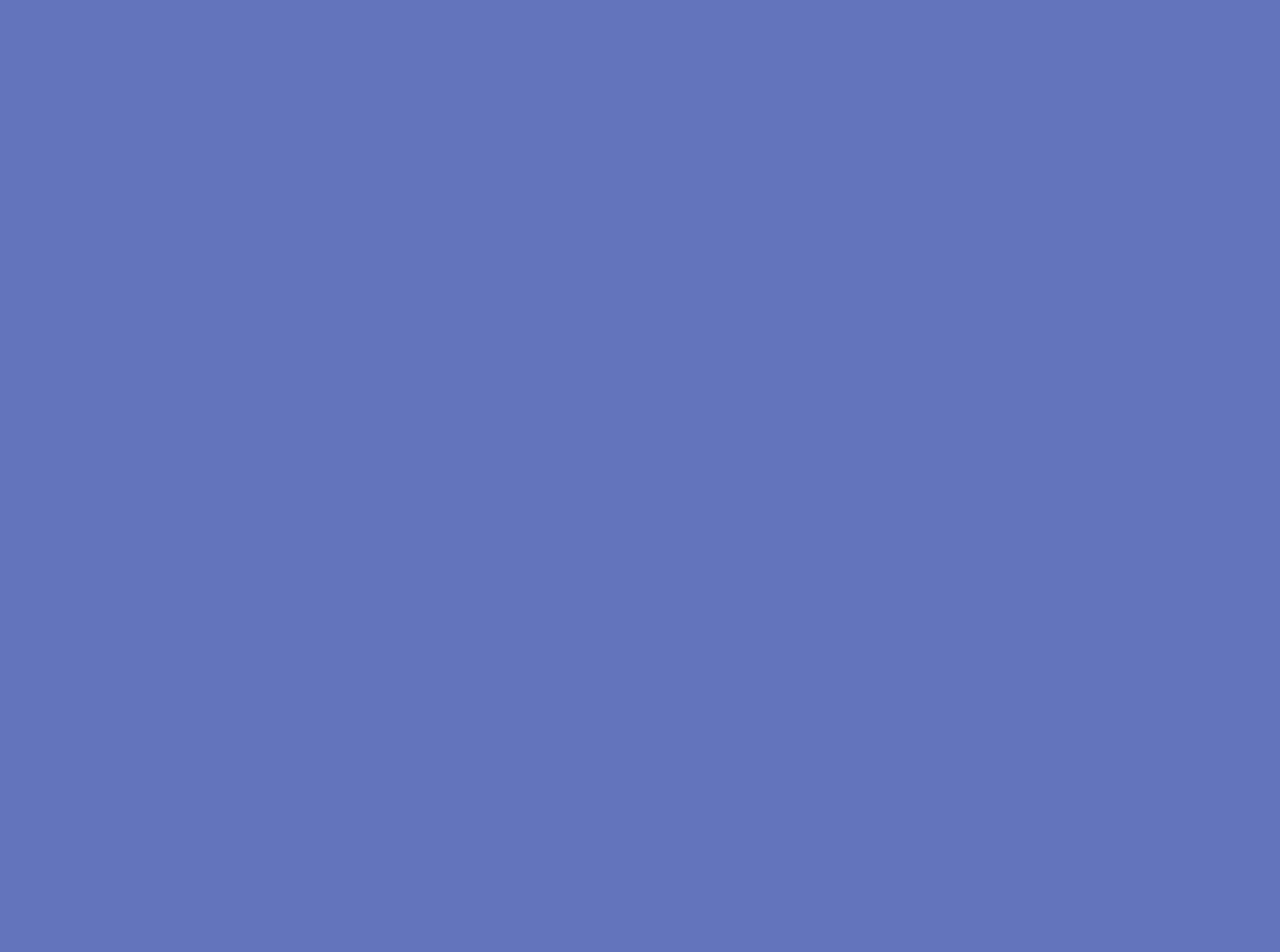
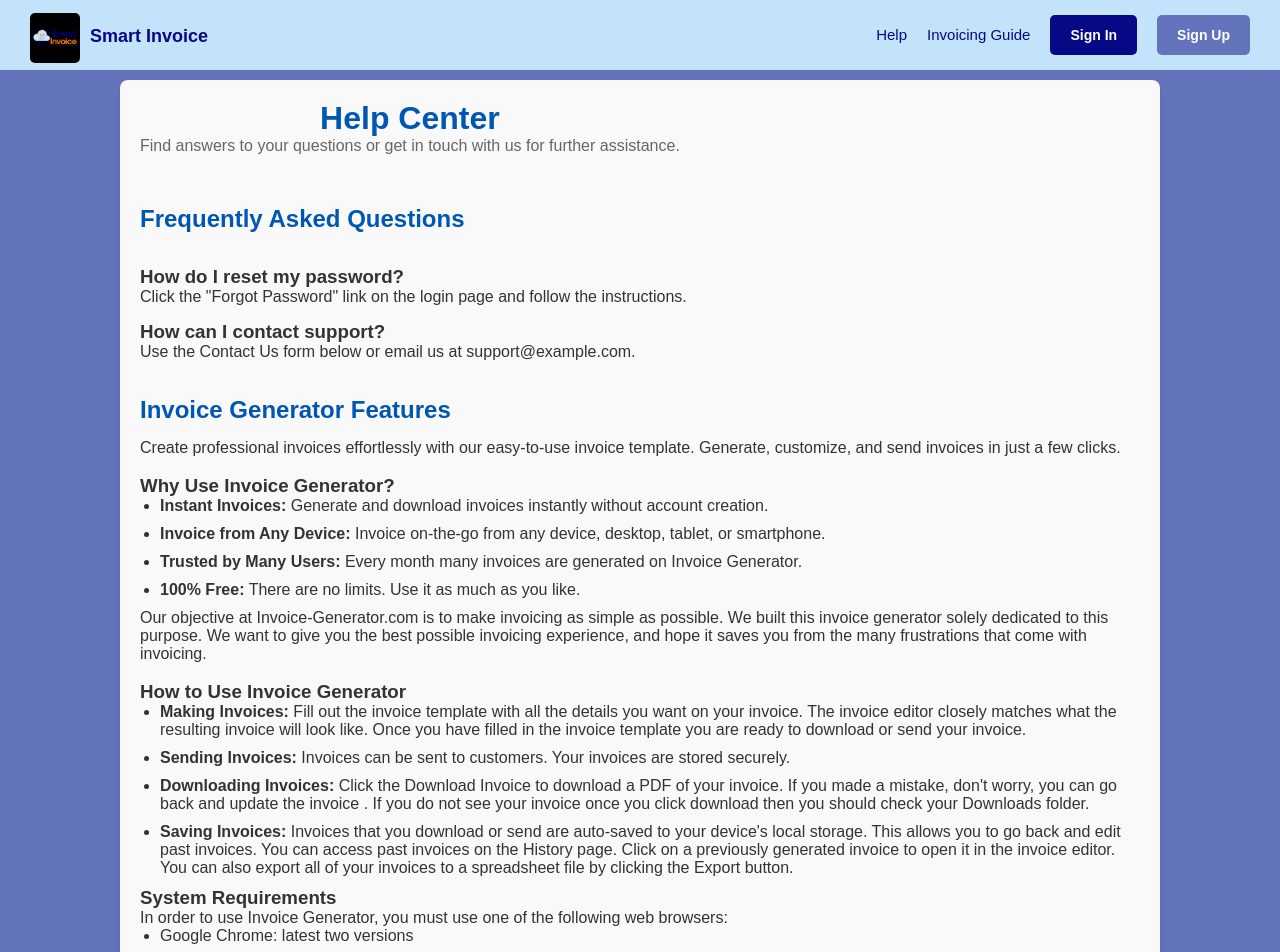
Before and after one commit to yadavsantu/SmartInvoice, a Vue app in the folder vue-frontend/: page /HelpPage in a window 1280 px wide. Before the commit this address had no page. Shown: the top 952 px of the page. Before the commit the page ends 800 px from the top, so only its background shows below. Built offline with nearby package versions, Linux system fonts and the light colour scheme.

Commit message:
Created Invoice Help Page

```diff
--- /dev/null
+++ b/vue-frontend/src/pages/HelpPage.vue
@@ -0,0 +1,259 @@
+<template>
+    <div class="help-page-container">
+      <!-- Navbar -->
+      <NavBar />
+
+      <!-- Help Content -->
+      <main class="main-content">
+        <!-- Header Section -->
+        <header class="help-header">
+          <h1>Help Center</h1>
+          <p>Find answers to your questions or get in touch with us for further assistance.</p>
+        </header>
+
+        <!-- FAQ Section -->
+        <section class="faq-section">
+          <h2>Frequently Asked Questions</h2>
+          <br>
+          <ul>
+            <li>
+              <h3>How do I reset my password?</h3>
+              <p>Click the "Forgot Password" link on the login page and follow the instructions.</p>
+            </li>
+            <li>
+              <h3>How can I contact support?</h3>
+              <p>Use the Contact Us form below or email us at support@example.com.</p>
+            </li>
+          </ul>
+        </section>
+
+        <!-- Invoice Generator Section -->
+        <section class="invoice-info-section">
+          <h2>Invoice Generator Features</h2>
+          <p>
+            Create professional invoices effortlessly with our easy-to-use invoice template.
+            Generate, customize, and send invoices in just a few clicks.
+          </p>
+          <br>
+          <h3>Why Use Invoice Generator?</h3>
+          <ul>
+            <li><strong>Instant Invoices:</strong> Generate and download invoices instantly without account creation.</li>
+            <li><strong>Invoice from Any Device:</strong> Invoice on-the-go from any device, desktop, tablet, or smartphone.</li>
+            <li><strong>Trusted by Many Users:</strong> Every month many invoices are generated on Invoice Generator.</li>
+            <li><strong>100% Free:</strong> There are no limits. Use it as much as you like.</li>
+          </ul>
+          <p>
+            Our objective at Invoice-Generator.com is to make invoicing as simple as possible. We built this invoice generator solely dedicated to this purpose. We want to give you the best possible invoicing experience, and hope it saves you from the many frustrations that come with invoicing.
+          </p>
+          <br>
+          <h3>How to Use Invoice Generator</h3>
+          <ul>
+            <li><strong>Making Invoices:</strong> Fill out the invoice template with all the details you want on your invoice. The invoice editor closely matches what the resulting invoice will look like. Once you have filled in the invoice template you are ready to download or send your invoice.</li>
+            <li><strong>Sending Invoices:</strong> Invoices can be sent to customers. Your invoices are stored securely.</li>
+            <li><strong>Downloading Invoices:</strong> Click the Download Invoice to download a PDF of your invoice. If you made a mistake, don't worry, you can go back and update the invoice . If you do not see your invoice once you click download then you should check your Downloads folder.</li>
+            <li><strong>Saving Invoices:</strong> Invoices that you download or send are auto-saved to your device's local storage. This allows you to go back and edit past invoices. You can access past invoices on the History page. Click on a previously generated invoice to open it in the invoice editor. You can also export all of your invoices to a spreadsheet file by clicking the Export button.</li>
+          </ul>
+
+          <h3>System Requirements</h3>
+          <p>
+            In order to use Invoice Generator, you must use one of the following web browsers:
+          </p>
+          <ul>
+            <li>Google Chrome: latest two versions</li>
+            <li>Mozilla Firefox: latest two versions</li>
+            <li>Internet Explorer 11</li>
+          </ul>
+          <p>Your browser must also have the following configuration:</p>
+          <ul>
+            <li>Javascript enabled</li>
+            <li>Local storage enabled</li>
+            <li>TLS v1.2 or above</li>
+          </ul>
+
+          <h3>Where Does Invoice Generator Store Invoices?</h3>
+          <p>
+            <strong>Send Invoice feature:</strong> If you have used the Send Invoice option then you or your recipient can retrieve the invoice at any time by signing in to Invoice-Generator.com.
+          </p>
+          <p>
+            <strong>Download Invoice feature:</strong> Invoice Generator uses your web browser's local storage to remember your invoices without requiring you to create an account with us. We do not maintain any copies of your downloaded invoice on our servers. Clearing your browser history will clear all of your invoices on Invoice Generator and they cannot be recovered.
+          </p>
+
+        </section>
+
+        <!-- Contact Us Section -->
+        <section class="contact-us-section">
+          <h2>Contact Us</h2>
+          <form @submit.prevent="handleSubmit">
+            <div class="form-group">
+              <label for="name">Name</label>
+              <input
+                type="text"
+                id="name"
+                v-model="form.name"
+                placeholder="Your name"
+                required
+              />
+            </div>
+            <div class="form-group">
+              <label for="email">Email</label>
+              <input
+                type="email"
+                id="email"
+                v-model="form.email"
+                placeholder="Your email"
+                required
+              />
+            </div>
+            <div class="form-group">
+              <label for="message">Message</label>
+              <textarea
+                id="message"
+                v-model="form.message"
+                placeholder="Your message"
+                rows="4"
+                required
+              ></textarea>
+            </div>
+            <button type="submit" class="submit-btn">Submit</button>
+          </form>
+        </section>
+      </main>
+      <br>
+
+      <!-- Footer -->
+      <FooterComponent />
+    </div>
+  </template>
+
+  <script>
+  import NavBar from "../components/navBar.vue";
+  import FooterComponent from "../components/FooterComponent.vue";
+
+  export default {
+    name: "HelpPage",
+    components: {
+      NavBar,
+      FooterComponent,
+    },
+    data() {
+      return {
+        form: {
+          name: "",
+          email: "",
+          message: "",
+        },
+      };
+    },
+    methods: {
+      handleSubmit() {
+        alert("Thank you for reaching out! We'll get back to you shortly.");
+        this.form.name = "";
+        this.form.email = "";
+        this.form.message = "";
+      },
+    },
+  };
+  </script>
+
+  <style scoped>
+  /* General Styles */
+  .help-page-container {
+    font-family: "Arial", sans-serif;
+    color: #333;
+    max-width: 1200px;
+    margin: 0 auto;
+    padding: 80px;
+  }
+
+  .main-content {
+    padding: 20px;
+    background: #f9f9f9;
+    border-radius: 8px;
+    box-shadow: 0 4px 6px rgba(0, 0, 0, 0.1);
+  }
+
+  /* Header Section */
+  .help-header {
+    text-align: center;
+    margin-bottom: 30px;
+  }
+  .help-header h1 {
+    font-size: 2rem;
+    color: #0056b3;
+  }
+  .help-header p {
+    font-size: 1rem;
+    color: #666;
+  }
+
+  /* Section Titles */
+  .faq-section h2,
+  .invoice-info-section h2,
+  .contact-us-section h2 {
+    font-size: 1.5rem;
+    color: #0056b3;
+    margin-bottom: 15px;
+  }
+
+  /* FAQ Styles */
+  .faq-section ul {
+    list-style-type: none;
+    padding: 0;
+  }
+  .faq-section li {
+    margin-bottom: 15px;
+  }
+
+  /* Invoice Info Styles */
+  .invoice-info-section ul {
+    list-style-type: disc;
+    padding-left: 20px;
+  }
+  .invoice-info-section ul li {
+    margin-bottom: 10px;
+  }
+
+  /* Contact Form Styles */
+  .contact-us-section .form-group {
+    margin-bottom: 30px;
+  }
+  .contact-us-section label {
+    font-weight: bold;
+    display: block;
+    margin-bottom: 5px;
+  }
+  .contact-us-section input,
+  .contact-us-section textarea {
+    width: 100%;
+    padding: 10px;
+    font-size: 1rem;
+    border: 1px solid #ccc;
+    border-radius: 5px;
+  }
+  .contact-us-section .submit-btn {
+    background-color: #0056b3;
+    color: white;
+    padding: 10px 20px;
+    font-size: 1rem;
+    border: none;
+    border-radius: 8px;
+    cursor: pointer;
+  }
+  .contact-us-section .submit-btn:hover {
+    background-color: #004494;
+  }
+
+  /* Responsive Design */
+  @media (max-width: 600px) {
+    .help-header h1 {
+      font-size: 1.5rem;
+    }
+    .contact-us-section input,
+    .contact-us-section textarea {
+      font-size: 0.9rem;
+    }
+    .contact-us-section .submit-btn {
+      font-size: 0.9rem;
+    }
+  }
+  </style>
--- a/vue-frontend/src/router.js
+++ b/vue-frontend/src/router.js
@@ -4,12 +4,14 @@ import LoginPage from "./pages/LoginPage.vue";
 import Dashboard from "./pages/Dash_Board.vue";
 import MyInvoicesPage from "./pages/LoginDashboard.vue";
 import checkAuthStatus from "../utills/checkTokenStatus";
+import HelpPage from "./pages/HelpPage.vue";
 
 const routes = [
   { path: "/SignUp", component: SignUp, meta: { showNavBar: false, title: "Sign Up - Smart Invoice" } },
   { path: "/LoginPage", component: LoginPage, meta: { showNavBar: false, title: "Login - Smart Invoice" } },
   { path: "/DashBoard",  name: "DashBoard", component: Dashboard, meta: { showNavBar: true, title: "Dashboard - Smart Invoice"} },
   {path: "/LoginDashboard",component: MyInvoicesPage, meta: { showNavBar: true, title: "My Invoices - Smart Invoice" }},
+  {path: "/HelpPage",component: HelpPage, meta: { showNavBar: true, title: "Help Page- Smart Invoice" }},
   { path: "/", component: Dashboard, meta: { showNavBar: true, title: "Smart Invoice" } },
 ];
 
```
